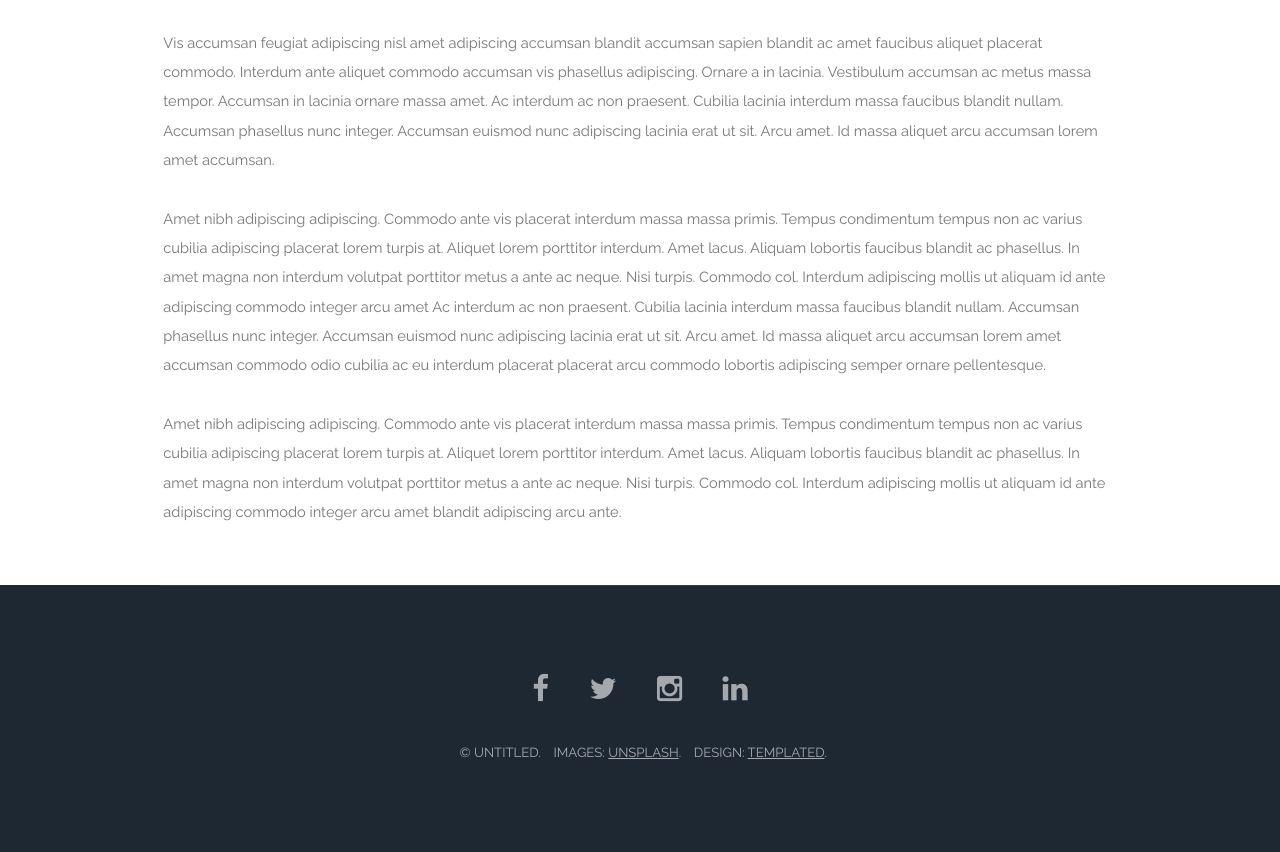
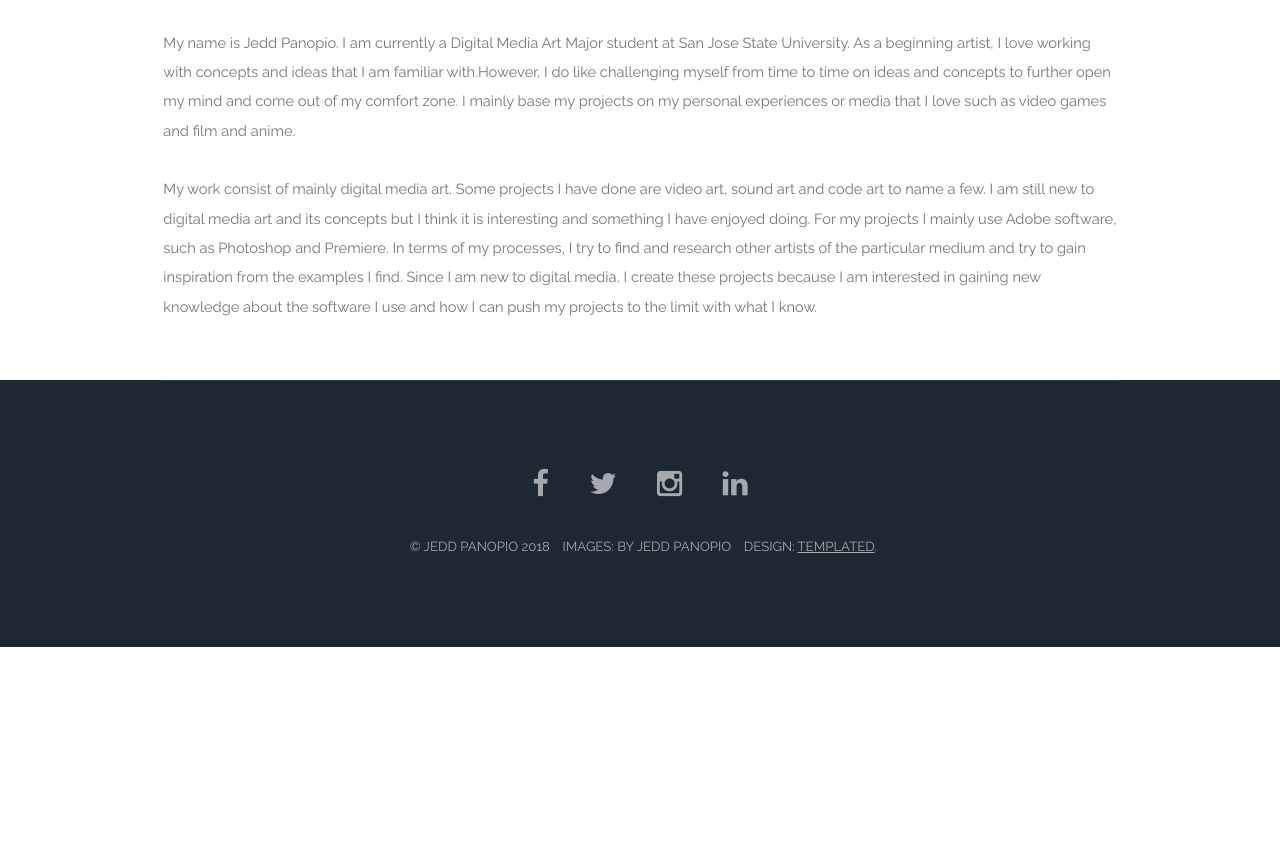
Before and after one commit to jpanopio98/dma_portfolio, a plain HTML site: page generic.html in a window 1280 px wide. Shown: the part 987-1839 px from the top of the page. After the commit the page ends 1634 px from the top, so only its background shows below. Drawn offline with Linux system fonts and the light colour scheme.

Commit message:
updated titles and artist statement

```diff
--- a/generic.html
+++ b/generic.html
@@ -41,9 +41,8 @@
 					</header>
 
 					<a href="#" class="image fit"><img src="https://img00.deviantart.net/7bb2/i/2018/127/9/2/panopio_jedd_proj_2_glitch_art_by_jpanda1998-dcay4wg.jpg" alt="" /></a>
-					<p>Vis accumsan feugiat adipiscing nisl amet adipiscing accumsan blandit accumsan sapien blandit ac amet faucibus aliquet placerat commodo. Interdum ante aliquet commodo accumsan vis phasellus adipiscing. Ornare a in lacinia. Vestibulum accumsan ac metus massa tempor. Accumsan in lacinia ornare massa amet. Ac interdum ac non praesent. Cubilia lacinia interdum massa faucibus blandit nullam. Accumsan phasellus nunc integer. Accumsan euismod nunc adipiscing lacinia erat ut sit. Arcu amet. Id massa aliquet arcu accumsan lorem amet accumsan.</p>
-					<p>Amet nibh adipiscing adipiscing. Commodo ante vis placerat interdum massa massa primis. Tempus condimentum tempus non ac varius cubilia adipiscing placerat lorem turpis at. Aliquet lorem porttitor interdum. Amet lacus. Aliquam lobortis faucibus blandit ac phasellus. In amet magna non interdum volutpat porttitor metus a ante ac neque. Nisi turpis. Commodo col. Interdum adipiscing mollis ut aliquam id ante adipiscing commodo integer arcu amet Ac interdum ac non praesent. Cubilia lacinia interdum massa faucibus blandit nullam. Accumsan phasellus nunc integer. Accumsan euismod nunc adipiscing lacinia erat ut sit. Arcu amet. Id massa aliquet arcu accumsan lorem amet accumsan commodo odio cubilia ac eu interdum placerat placerat arcu commodo lobortis adipiscing semper ornare pellentesque.</p>
-					<p>Amet nibh adipiscing adipiscing. Commodo ante vis placerat interdum massa massa primis. Tempus condimentum tempus non ac varius cubilia adipiscing placerat lorem turpis at. Aliquet lorem porttitor interdum. Amet lacus. Aliquam lobortis faucibus blandit ac phasellus. In amet magna non interdum volutpat porttitor metus a ante ac neque. Nisi turpis. Commodo col. Interdum adipiscing mollis ut aliquam id ante adipiscing commodo integer arcu amet blandit adipiscing arcu ante.</p>
+					<p>My name is Jedd Panopio. I am currently a Digital Media Art Major student at San Jose State University. As a beginning artist, I love working with concepts and ideas that I am familiar with.However, I do like challenging myself from time to time on ideas and concepts to further open my mind and come out of my comfort zone. I mainly base my projects on my personal experiences or media that I love such as video games and film and anime.</p>
+					<p>My work consist of mainly digital media art. Some projects I have done are video art, sound art and code art to name a few. I am still new to digital media art and its concepts but I think it is interesting and something I have enjoyed doing. For my projects I mainly use Adobe software, such as Photoshop and Premiere. In terms of my processes, I try to find and research other artists of the particular medium and try to gain inspiration from the examples I find. Since I am new to digital media, I create these projects because I am interested in gaining new knowledge about the software I use and how I can push my projects to the limit with what I know. </p>
 
 				</div>
 			</section>
@@ -66,8 +65,8 @@
 						</a></li>
 					</ul>
 					<ul class="copyright">
-						<li>&copy; Untitled.</li>
-						<li>Images: <a href="http://unsplash.com">Unsplash</a>.</li>
+						<li>&copy; Jedd Panopio 2018</li>
+						<li>Images: By Jedd Panopio</li>
 						<li>Design: <a href="http://templated.co">TEMPLATED</a>.</li>
 					</ul>
 				</div>
```
Also changed, not shown: elements.html (+4 -4 lines).
